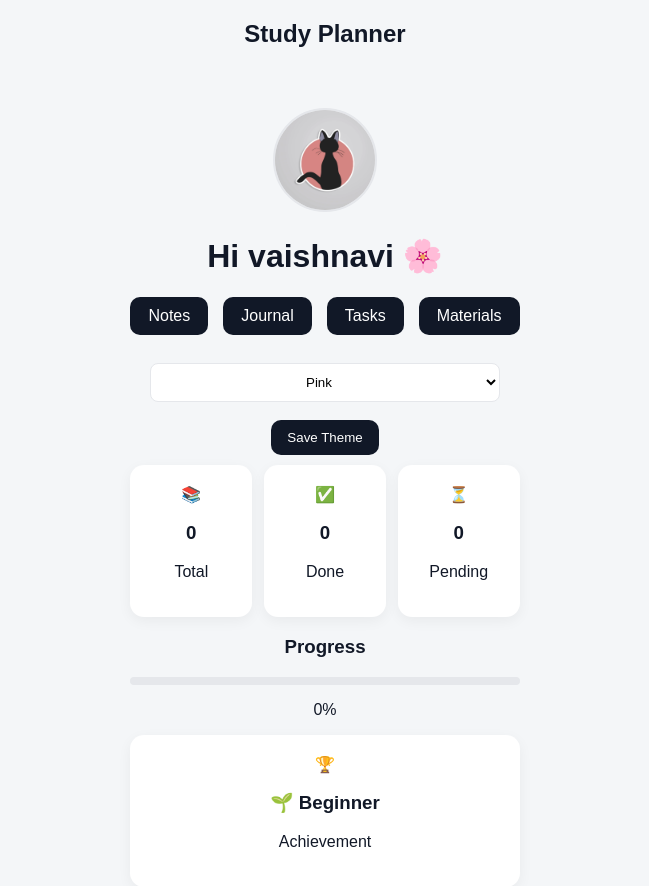
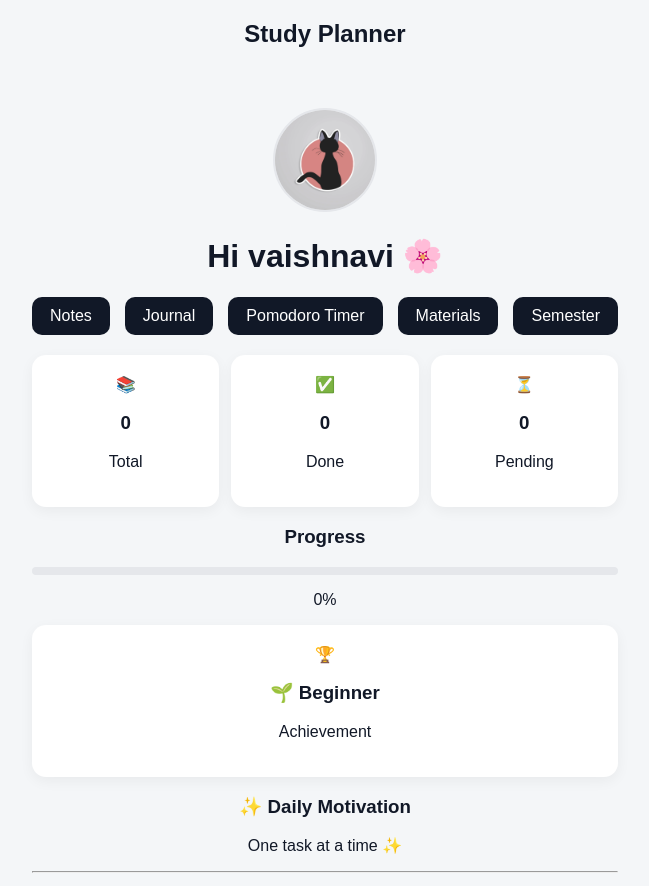
Before and after one commit to vincyv525-collab/study-planner, a Flask app: page /dashboard in a window 1280 px wide. Shown: the top 886 px of the page, without its empty margins (315-964 px from the left). Run offline with Flask 3, Linux system fonts and the light colour scheme; a user stored in the database is signed in; data comes from the database, SQL or seed files in the repository.

Commit message:
Update dashboard.html

```diff
--- a/templates/dashboard.html
+++ b/templates/dashboard.html
@@ -18,40 +18,12 @@ class="avatar">
     <div class="top-actions">
     <a href="/notes" class="action-btn">Notes</a>
     <a href="/journal" class="action-btn">Journal</a>
-    <a href="/tasks" class="action-btn">Tasks</a>
+    <a href="/tasks" class="action-btn">Pomodoro Timer</a>
     <a href="/materials" class="action-btn">Materials</a>
+     <a href="/materials" class="action-btn">Semester</a>
 </div>
 
 </div>
-
-<form action="/change_theme"
-method="POST">
-
-<select name="theme">
-
-<option value="pink">
- Pink
-</option>
-
-<option value="lavender">
-Lavender
-</option>
-
-<option value="blue">
- Ocean Blue
-</option>
-
-<option value="dark">
-Dark Academia
-</option>
-
-</select>
-
-<button>
-Save Theme
-</button>
-
-</form>
 
 
 <div class="dashboard">
```
